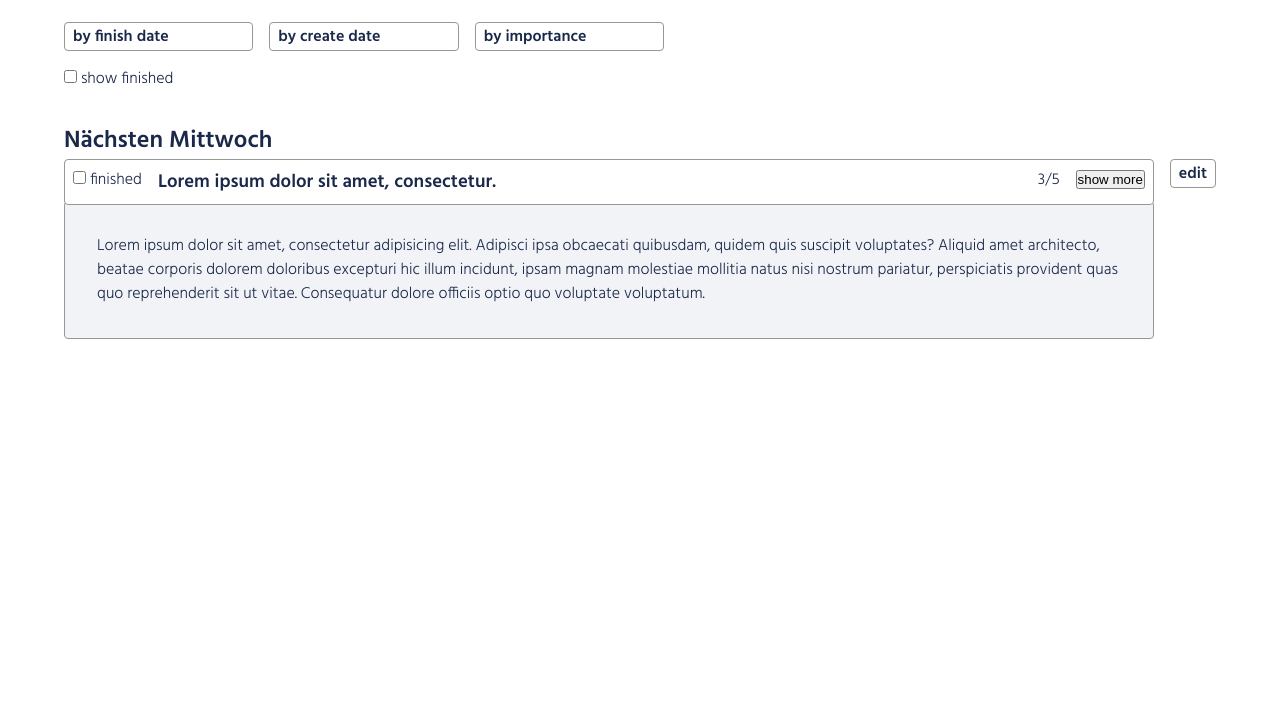
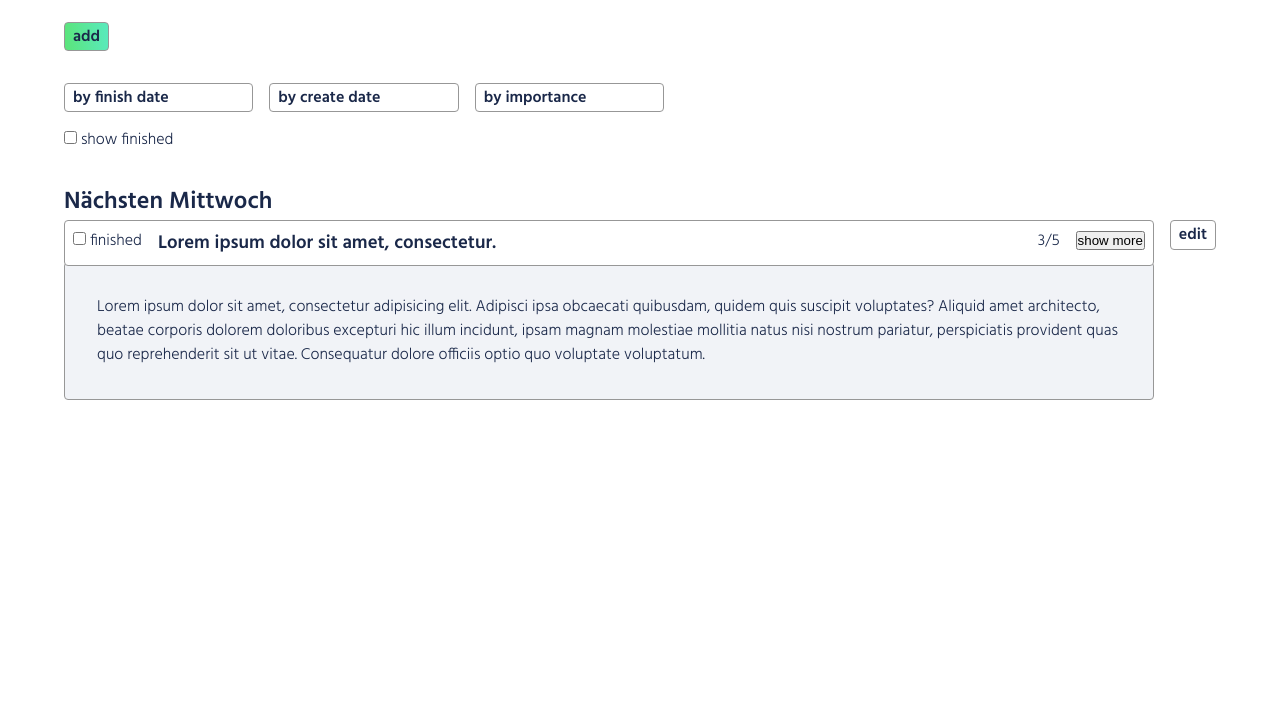
Before and after one commit to kguggenbuehl/cas-fee-1, a plain HTML site: page index.html in a window 1280 px wide. Shown: the part 98-800 px from the top of the page. Drawn offline with Linux system fonts and the light colour scheme.

Commit message:
added add-btn

```diff
--- a/css/basics.css
+++ b/css/basics.css
@@ -51,10 +51,6 @@ body {
     text-decoration: none;
     transition: 0.1s;
 }
-.border {
-    border: 1px solid var(--border-color);
-    border-radius: var(--border-radius);
-}
 .btn:hover,
 .btn:focus,
 input[type=radio]:checked + label.btn {
@@ -65,3 +61,14 @@ input[type=checkbox]::before {
     background-image: linear-gradient(264deg, #B1ECD9 1%, #CBFAD6 100%);
     border-color: var(--border-color--active)
 }
+.btn--add {
+    background-image: linear-gradient(264deg, #59EABD 1%, #5BE47A 100%);
+}
+.btn--add:hover,
+.btn--add:focus {
+    background-image: linear-gradient(264deg, #14d89b 1%, #1dda47 100%);
+}
+.border {
+    border: 1px solid var(--border-color);
+    border-radius: var(--border-radius);
+}
--- a/css/layout.css
+++ b/css/layout.css
@@ -37,6 +37,11 @@
 /* --- APP --- */
 .app {
     padding: 2em 0;
+}
+
+/* Add */
+.app__add {
+    margin-bottom: 2em;
 }
 
 /* Sort */
--- a/index.html
+++ b/index.html
@@ -28,6 +28,9 @@
     </header>
     <main>
         <div class="app wrap">
+            <div class="app__add">
+                <a href="form.html" class="btn btn--add border">add</a>
+            </div>
             <div class="app__sort">
                 <form class="sort">
                     <input class="sort__input visuallyhidden" type="radio" id="sort__input--finishdate" name="sort"
```
